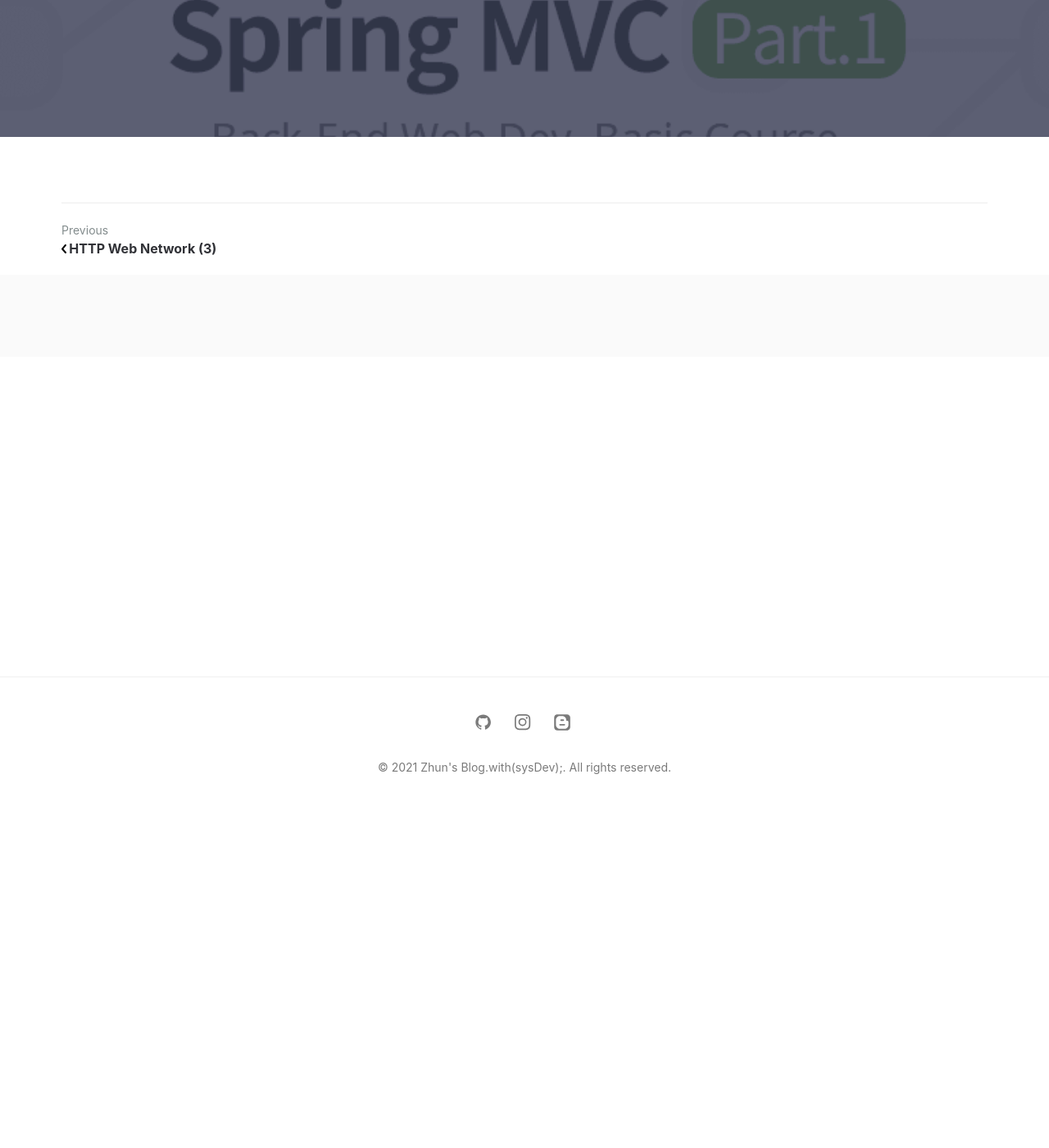
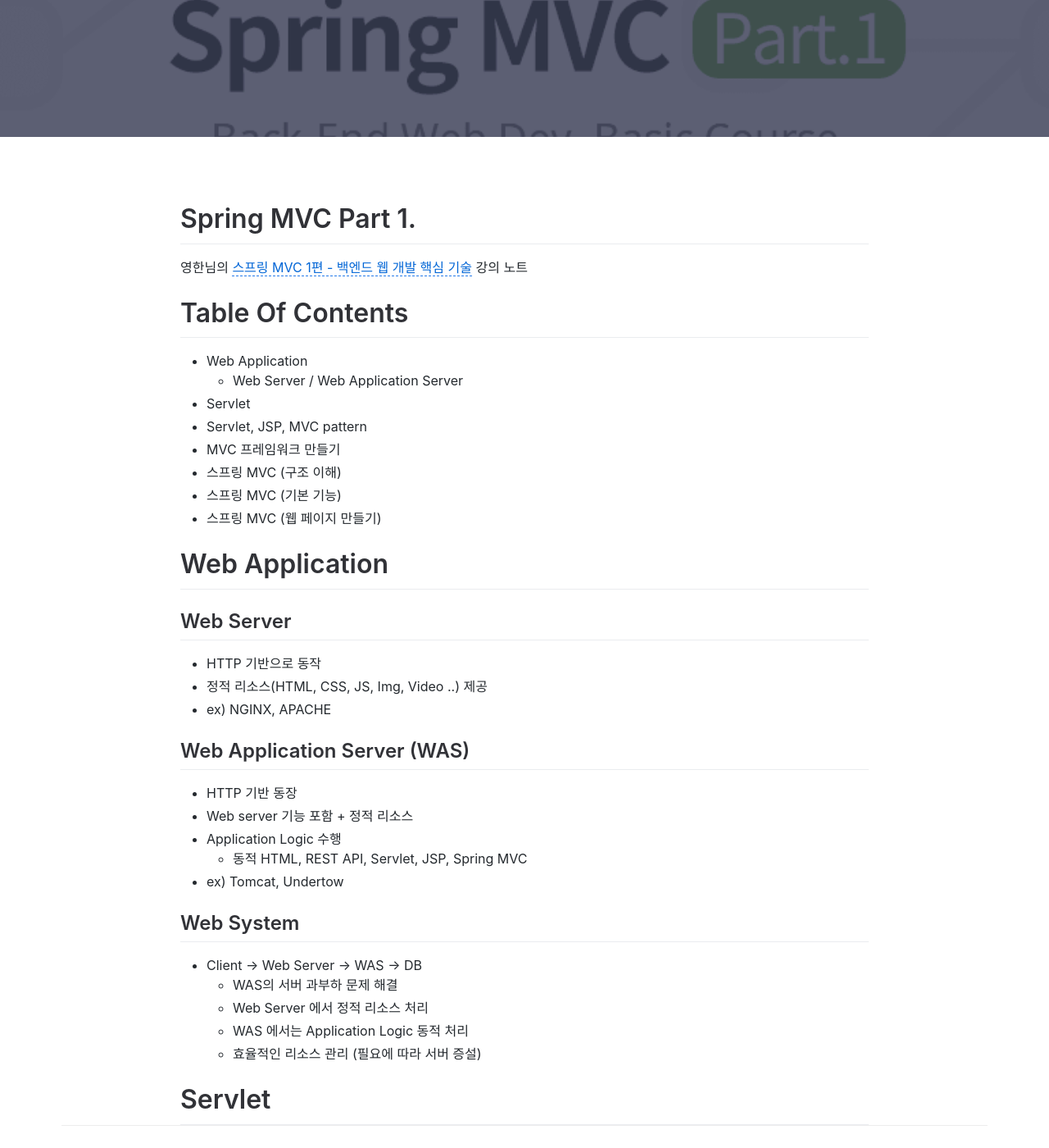
Before and after one commit to jihunparkme/jihunparkme.github.io, a Jekyll site: the page built from _posts/2021-07-26-Spring-MVC-Part1.md, in a window 1280 px wide and 1400 px high, scrolled down 409 px. Shown: the whole window at 82% size. Built offline with Jekyll 4.4.1, drawn with Linux system fonts in a browser that asks for light colours; comment, search, counter and statistics services are not loaded.

Commit message:
[웹 애플리케이션 이해] Web Server / Web Application Server

```diff
--- a/_posts/2021-07-26-Spring-MVC-Part1.md
+++ b/_posts/2021-07-26-Spring-MVC-Part1.md
@@ -6,3 +6,44 @@
 featured-img: spring_mvc
 # mathjax: true
 ---
+
+# Spring MVC Part 1.
+
+영한님의 [스프링 MVC 1편 - 백엔드 웹 개발 핵심 기술](https://www.inflearn.com/course/%EC%8A%A4%ED%94%84%EB%A7%81-mvc-1/dashboard) 강의 노트
+
+# Table Of Contents
+
+- Web Application
+  - Web Server / Web Application Server
+- Servlet
+- Servlet, JSP, MVC pattern
+- MVC 프레임워크 만들기
+- 스프링 MVC (구조 이해)
+- 스프링 MVC (기본 기능)
+- 스프링 MVC (웹 페이지 만들기)
+
+# Web Application
+
+## Web Server
+
+- HTTP 기반으로 동작
+- 정적 리소스(HTML, CSS, JS, Img, Video ..) 제공
+- ex) NGINX, APACHE
+
+## Web Application Server (WAS)
+
+- HTTP 기반 동장
+- Web server 기능 포함 + 정적 리소스
+- Application Logic 수행
+  - 동적 HTML, REST API, Servlet, JSP, Spring MVC
+- ex) Tomcat, Undertow
+
+## Web System
+
+- Client -> Web Server -> WAS -> DB
+  - WAS의 서버 과부하 문제 해결
+  - Web Server 에서 정적 리소스 처리
+  - WAS 에서는 Application Logic 동적 처리
+  - 효율적인 리소스 관리 (필요에 따라 서버 증설)
+
+# Servlet
```
